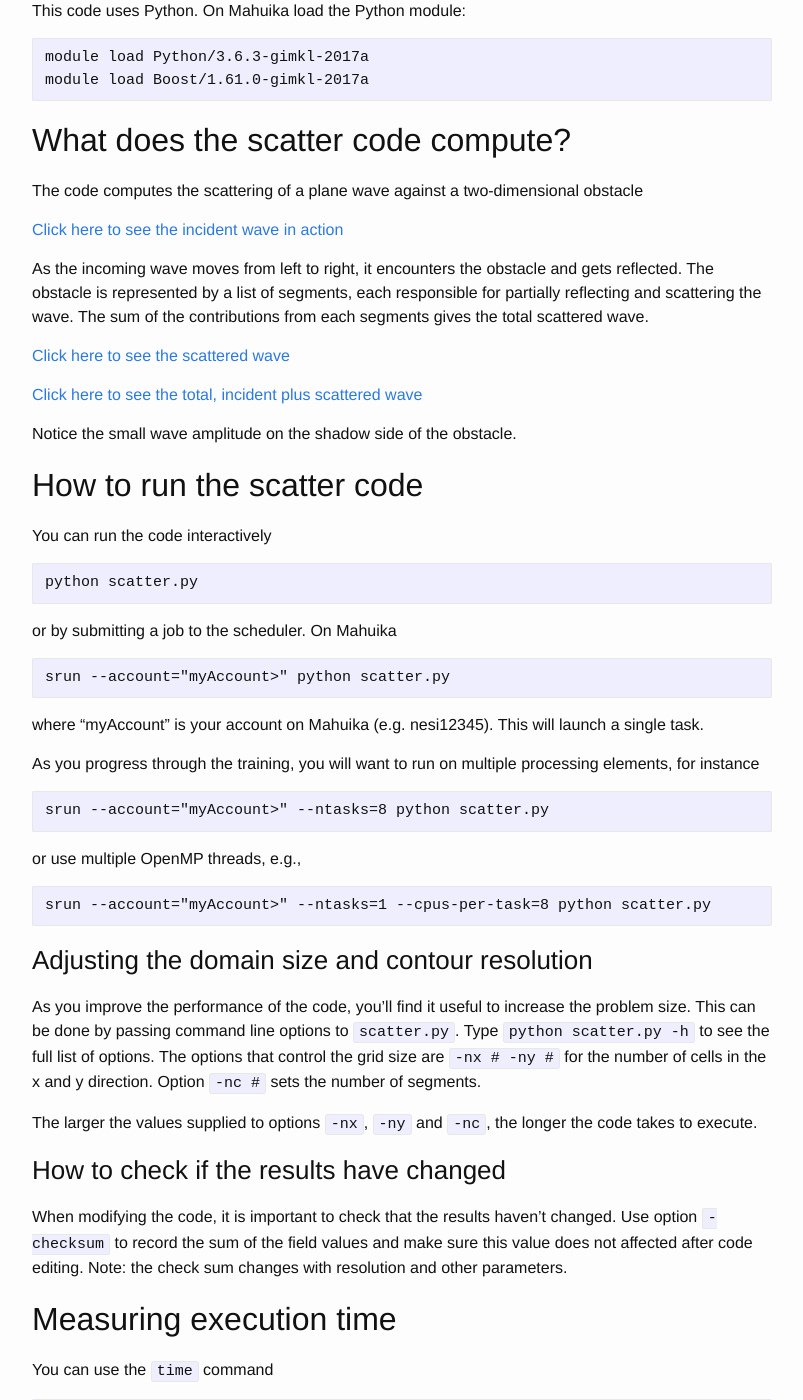
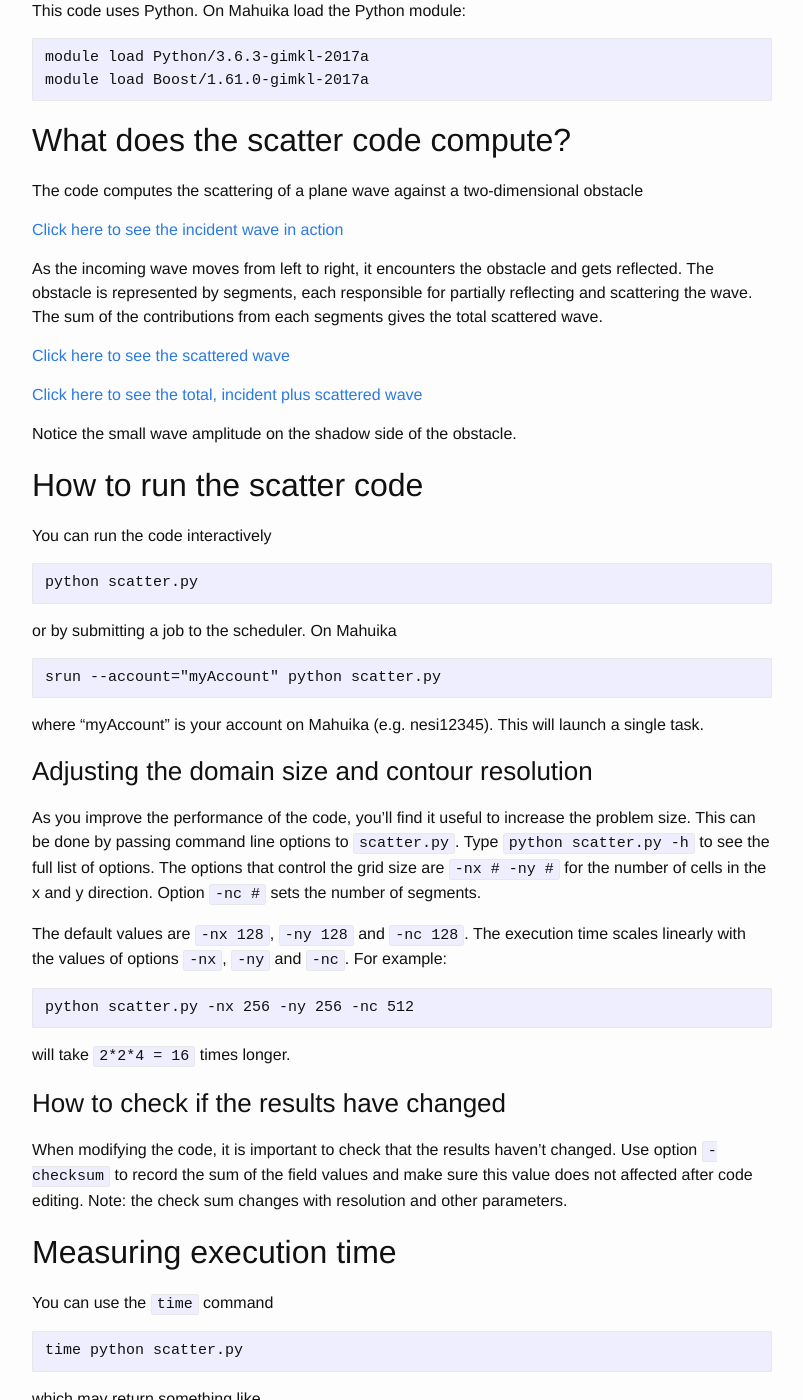
Before and after one commit to nesi/perf-training, a Jekyll site: the page built from _lessons/python-scatter/00-introduction.md, in a window 1280 px wide and 1400 px high, scrolled down 988 px. Shown: the whole window, without its empty margins (238-1041 px from the left). Built offline with Jekyll 4.4.1, drawn with Linux system fonts in a browser that asks for light colours.

Commit message:
adding Mandes's suggestions

````diff
--- a/_lessons/python-scatter/00-introduction.md
+++ b/_lessons/python-scatter/00-introduction.md
@@ -37,7 +37,7 @@ The code computes the scattering of a plane wave against a two-dimensional obsta
 [Click here to see the incident wave in action](https://youtu.be/FIKSUGk68z8)
 
 As the incoming wave moves from left to right, it encounters the obstacle and gets reflected.
-The obstacle is represented by a list of segments, each responsible for partially reflecting and scattering the wave.
+The obstacle is represented by segments, each responsible for partially reflecting and scattering the wave.
 The sum of the contributions from each segments gives the total scattered wave.
 
 [Click here to see the scattered wave](https://youtu.be/7ds4S5DCTB8)
@@ -54,24 +54,20 @@ python scatter.py
 ```
 or by submitting a job to the scheduler. On Mahuika
 ```
-srun --account="myAccount>" python scatter.py
+srun --account="myAccount" python scatter.py
 ```
 where "myAccount" is your account on Mahuika (e.g. nesi12345). This will launch a single task.
-
-As you progress through the training, you will want to run on multiple processing elements, for instance
-```
-srun --account="myAccount>" --ntasks=8 python scatter.py
-```
-or use multiple OpenMP threads, e.g.,
-```
-srun --account="myAccount>" --ntasks=1 --cpus-per-task=8 python scatter.py
-```
 
 ### Adjusting the domain size and contour resolution
 
 As you improve the performance of the code, you'll find it useful to increase the problem size. This can be done by passing command line options to `scatter.py`. Type `python scatter.py -h` to see the full list of options. The options that control the grid size are `-nx # -ny #` for the number of cells in the x and y direction. Option `-nc #` sets the number of segments.
 
-The larger the values supplied to options `-nx`, `-ny` and `-nc`, the longer the code takes to execute.
+The default values are `-nx 128`, `-ny 128` and `-nc 128`. The execution time scales linearly with the values of options `-nx`, `-ny` and `-nc`. For example:
+```
+python scatter.py -nx 256 -ny 256 -nc 512
+```
+will take `2*2*4 = 16` times longer.
+
 
 ### How to check if the results have changed
 
````
Also changed, not shown: _lessons/python-scatter/04a-multiprocessing.md (+14 -0 lines), _lessons/python-scatter/05-mpi.md (+13 -0 lines).
